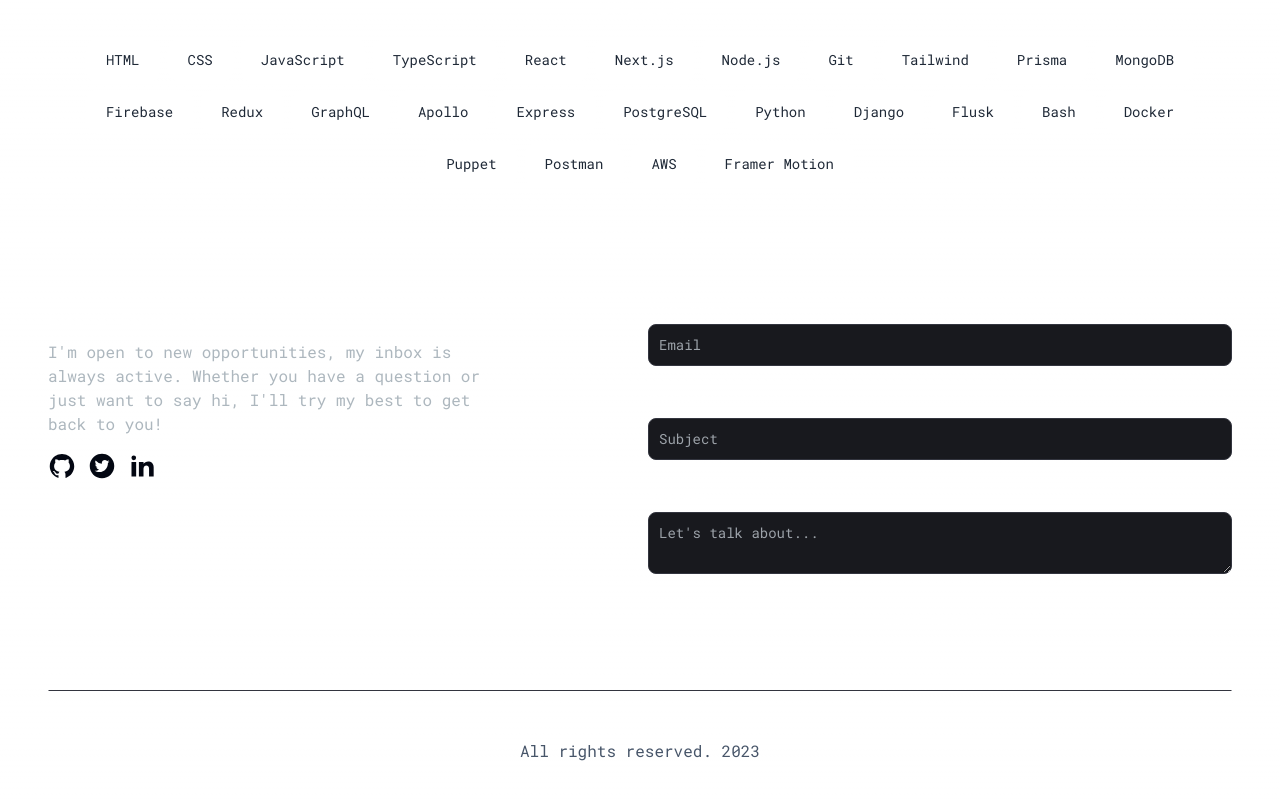
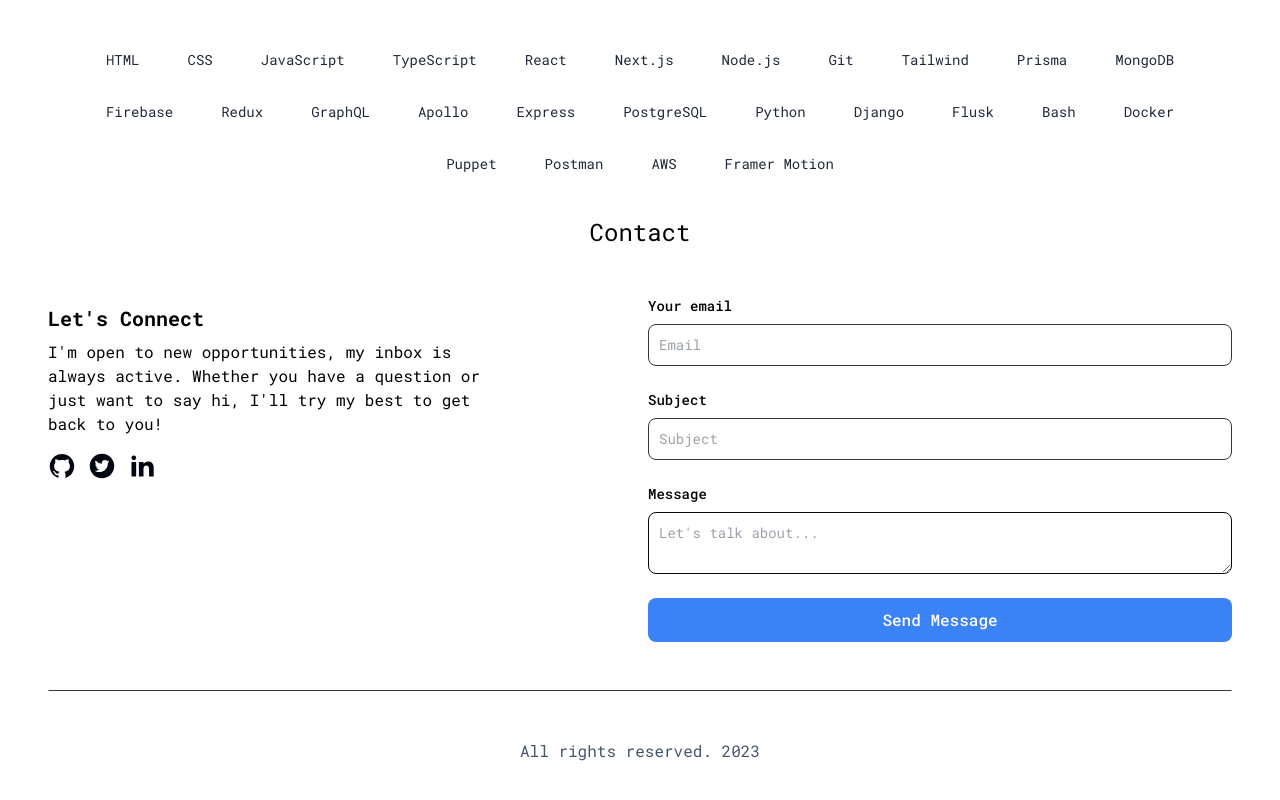
Before and after one commit to AustinRado/portfolio, a Next.js app: page / in a window 1280 px wide. Shown: the part 562-1362 px from the top of the page. Built offline with nearby package versions, Linux system fonts and the light colour scheme.

Commit message:
changes to the form

```diff
--- a/app/components/Contact.jsx
+++ b/app/components/Contact.jsx
@@ -26,14 +26,14 @@
     };
   return (
     <section>
-        <h1 className="text-2xl text-white mt-[30px] text-center relative">Contact</h1>
+        <h1 className="text-2xl text-[#030303] mt-[30px] text-center relative">Contact</h1>
         <div className="grid md:grid-cols-2 my-12 md:my-12 gap-4 relative">
         <div className="bg-[radial-gradient(ellipse_at_center,_var(--tw-gradient-stops))] from-primary-900 to-transparent rounded-full h-80 w-80 z-0 blur-lg absolute top-3/4 -left-4 transform -translate-x-1/2 -translate-1/2"></div>
         <div className="z-10">
-            <h5 className="text-xl font-bold text-white my-2">
+            <h5 className="text-xl font-bold text-[#030303] my-2">
                 Let&apos;s Connect
             </h5>
-            <p className="text-[#ADB7BE] mb-4 max-w-md">
+            <p className="text-[#030303] mb-4 max-w-md">
                 {" "}
                 I&apos;m open to new opportunities, my inbox is always
                 active. Whether you have a question or just want to say hi, I&apos;ll
@@ -53,7 +53,7 @@
             <div className="mb-6">
               <label
                 htmlFor="email"
-                className="text-white block mb-2 text-sm font-medium"
+                className="text-[#030303] block mb-2 text-sm font-medium"
               >
                 Your email
               </label>
@@ -62,14 +62,14 @@
                 type="email"
                 id="email"
                 required
-                className="bg-[#18191E] border border-[#33353F] placeholder-[#9CA2A9] text-gray-100 text-sm rounded-lg block w-full p-2.5"
+                className="border border-[#33353F] placeholder-[#9CA2A9] text-gray-100 text-sm rounded-lg block w-full p-2.5"
                 placeholder="Email"
               />
             </div>
             <div className="mb-6">
               <label
                 htmlFor="subject"
-                className="text-white block text-sm mb-2 font-medium"
+                className="text-[#030303] block text-sm mb-2 font-medium"
               >
                 Subject
               </label>
@@ -78,14 +78,14 @@
                 type="text"
                 id="subject"
                 required
-                className="bg-[#18191E] border border-[#33353F] placeholder-[#9CA2A9] text-gray-100 text-sm rounded-lg block w-full p-2.5"
+                className="border border-[#33353F] placeholder-[#9CA2A9] text-black text-sm rounded-lg block w-full p-2.5"
                 placeholder="Subject "
               />
             </div>
             <div className="mb-6">
               <label
                 htmlFor="message"
-                className="text-white block text-sm mb-2 font-medium"
+                className="text-[#030303] block text-sm mb-2 font-medium"
               >
                 Message
               </label>
@@ -93,13 +93,13 @@
 
               name="message"
               id="message"
-              className="bg-[#18191E] border border-[#33353F] placeholder-[#9CA2A9] text-gray-100 text-sm rounded-lg block w-full p-2.5"
+              className="border border-[#070707] placeholder-[#9CA2A9] text-black text-sm rounded-lg block w-full p-2.5"
               placeholder="Let's talk about..."
             />
           </div>
           <button
             type="submit"
-            className="bg-primary-500 hover:bg-primary-600 text-white font-medium py-2.5 px-5 rounded-lg w-full"
+            className="bg-blue-500 hover:bg-primary-600 text-white font-medium py-2.5 px-5 rounded-lg w-full"
           >
             Send Message
           </button>
```
